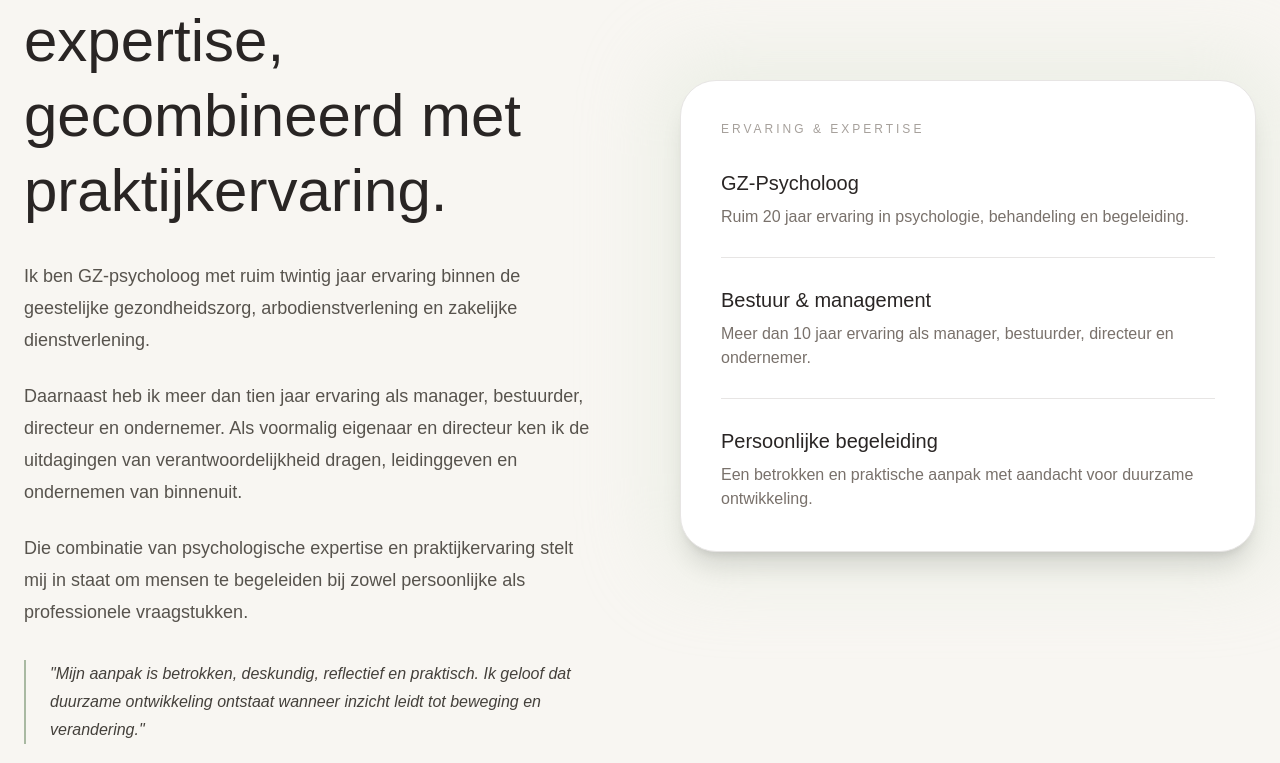
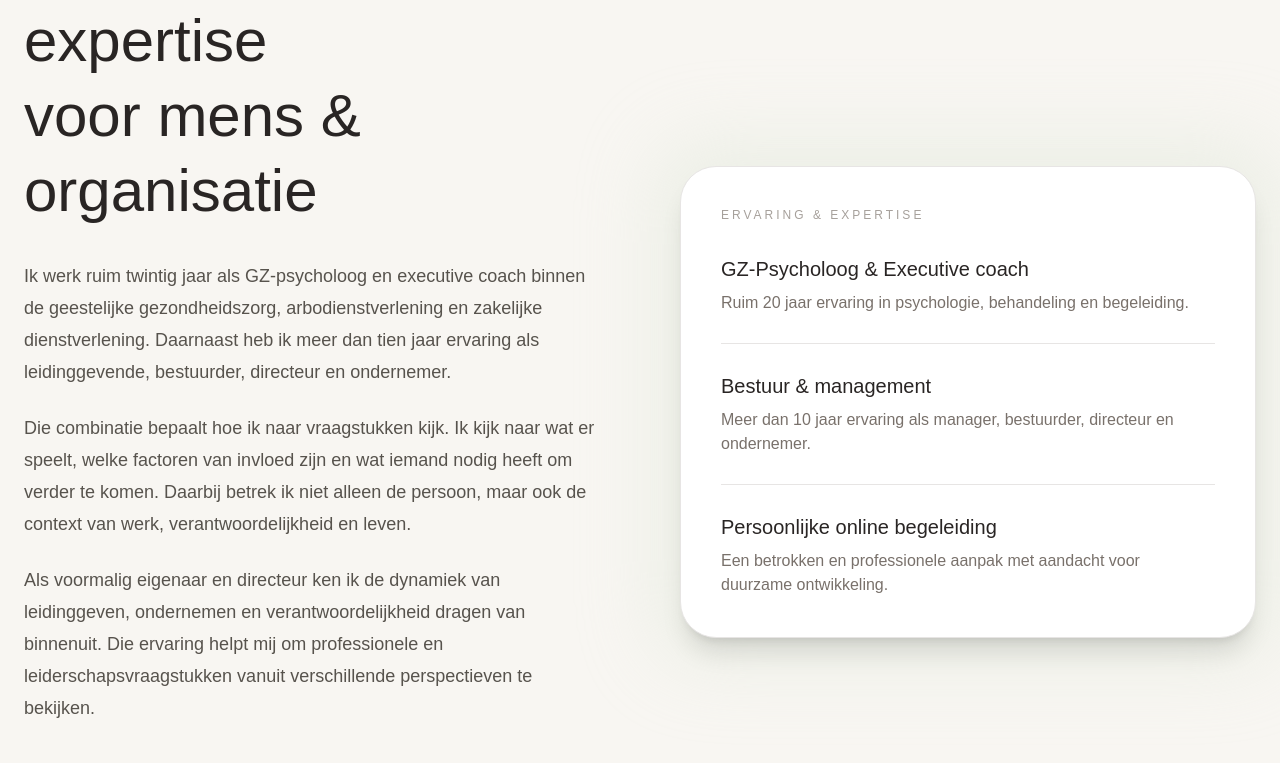
Before and after one commit to Tinus338/olympus2000gym, a Next.js app: page / in a window 1280 px wide. Shown: the part 2015-2778 px from the top of the page. Built offline with nearby package versions, Linux system fonts and the light colour scheme.

Commit message:
Update website teksten

```diff
--- a/components/About.jsx
+++ b/components/About.jsx
@@ -17,40 +17,34 @@ export default function About() {
           </p>
 
           <h2 className="text-4xl md:text-5xl lg:text-6xl font-light text-stone-800 leading-tight mb-8">
-            Psychologische expertise,
+            Psychologische expertise
             <br />
-            gecombineerd met
-            <br />
-            praktijkervaring.
+            voor mens & organisatie
+
           </h2>
 
           <p className="text-lg text-stone-600 leading-8 mb-6">
-            Ik ben GZ-psycholoog met ruim twintig jaar ervaring binnen de
-            geestelijke gezondheidszorg, arbodienstverlening en zakelijke
-            dienstverlening.
+            Ik werk ruim twintig jaar als GZ-psycholoog en executive coach binnen de geestelijke
+            gezondheidszorg, arbodienstverlening en zakelijke dienstverlening.
+            Daarnaast heb ik meer dan tien jaar ervaring als leidinggevende,
+            bestuurder, directeur en ondernemer.
           </p>
 
           <p className="text-lg text-stone-600 leading-8 mb-6">
-            Daarnaast heb ik meer dan tien jaar ervaring als manager,
-            bestuurder, directeur en ondernemer. Als voormalig eigenaar en
-            directeur ken ik de uitdagingen van verantwoordelijkheid dragen,
-            leidinggeven en ondernemen van binnenuit.
+            Die combinatie bepaalt hoe ik naar vraagstukken kijk. Ik kijk naar wat er speelt, welke factoren van invloed zijn en wat iemand nodig heeft om verder te komen. Daarbij betrek ik niet alleen de persoon, maar ook de context van werk, verantwoordelijkheid en leven.
           </p>
 
           <p className="text-lg text-stone-600 leading-8 mb-8">
-            Die combinatie van psychologische expertise en praktijkervaring
-            stelt mij in staat om mensen te begeleiden bij zowel persoonlijke
-            als professionele vraagstukken.
+            Als voormalig eigenaar en directeur ken ik de dynamiek van leidinggeven, ondernemen en verantwoordelijkheid dragen van binnenuit. Die ervaring helpt mij om professionele en leiderschapsvraagstukken vanuit verschillende perspectieven te bekijken.
           </p>
 
-          <div className="border-l-2 border-[#a9b9a2] pl-6">
-            <p className="text-stone-700 leading-7 italic">
-              "Mijn aanpak is betrokken, deskundig, reflectief en praktisch.
-              Ik geloof dat duurzame ontwikkeling ontstaat wanneer inzicht
-              leidt tot beweging en verandering."
-            </p>
-          </div>
-        </motion.div>
+
+<div>
+  <p className="text-lg text-stone-600 leading-8 mb-8">
+    Mijn begeleiding is gericht op inzicht én resultaat: begrijpen wat er speelt, patronen herkennen en gericht werken aan wat nodig is om klachten te verminderen, anders met situaties om te gaan of verdere ontwikkeling mogelijk te maken.
+  </p>
+</div>
+</motion.div>
 
         <motion.div
           initial={{ opacity: 0, x: 40 }}
@@ -69,7 +63,7 @@ export default function About() {
             <div className="space-y-7">
               <div>
                 <h3 className="text-xl font-medium text-stone-800">
-                  GZ-Psycholoog
+                  GZ-Psycholoog & Executive coach
                 </h3>
                 <p className="text-stone-500 mt-2 leading-6">
                   Ruim 20 jaar ervaring in psychologie, behandeling en
@@ -93,10 +87,10 @@ export default function About() {
 
               <div>
                 <h3 className="text-xl font-medium text-stone-800">
-                  Persoonlijke begeleiding
+                  Persoonlijke online begeleiding
                 </h3>
                 <p className="text-stone-500 mt-2 leading-6">
-                  Een betrokken en praktische aanpak met aandacht voor duurzame
+                  Een betrokken en professionele aanpak met aandacht voor duurzame
                   ontwikkeling.
                 </p>
               </div>
--- a/components/Contact.jsx
+++ b/components/Contact.jsx
@@ -29,9 +29,7 @@ export default function Contact() {
           </h2>
 
           <p className="mt-7 text-lg leading-8 text-stone-600">
-            Wilt u bespreken wat ik voor u kan betekenen? Neem dan rechtstreeks
-            contact met mij op via e-mail. Ik kom vervolgens persoonlijk bij u
-            terug.
+            Wilt u weten wat ik voor u kan betekenen? Neem gerust contact met mij op via e-mail. Ik reageer persoonlijk op uw bericht.
           </p>
 
           <div className="mt-10 bg-white rounded-[32px] p-8 md:p-10 shadow-xl border border-stone-200">
--- a/components/Hero.jsx
+++ b/components/Hero.jsx
@@ -66,7 +66,7 @@ export default function Hero() {
 
             <div>
               <h3 className="text-3xl font-light text-stone-800">1-op-1</h3>
-              <p className="text-stone-500 mt-2 text-sm">Begeleiding</p>
+              <p className="text-stone-500 mt-2 text-sm">Online begeleiding</p>
             </div>
           </div>
         </motion.div>
```
